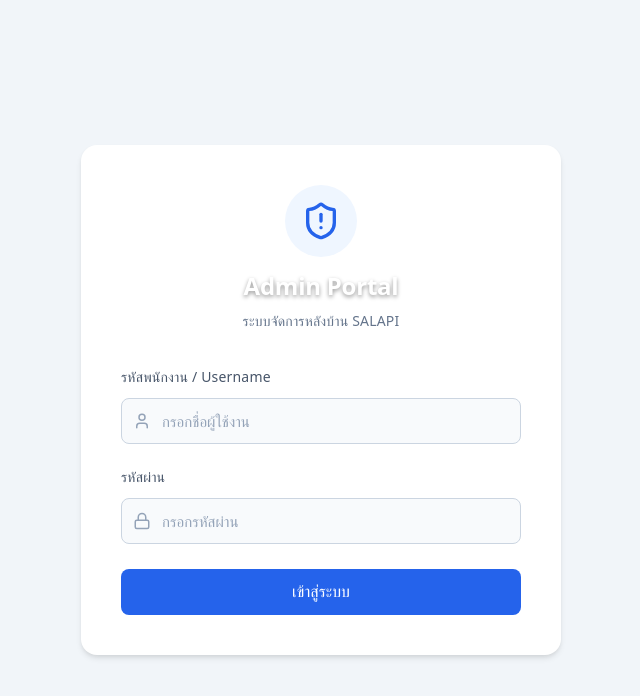
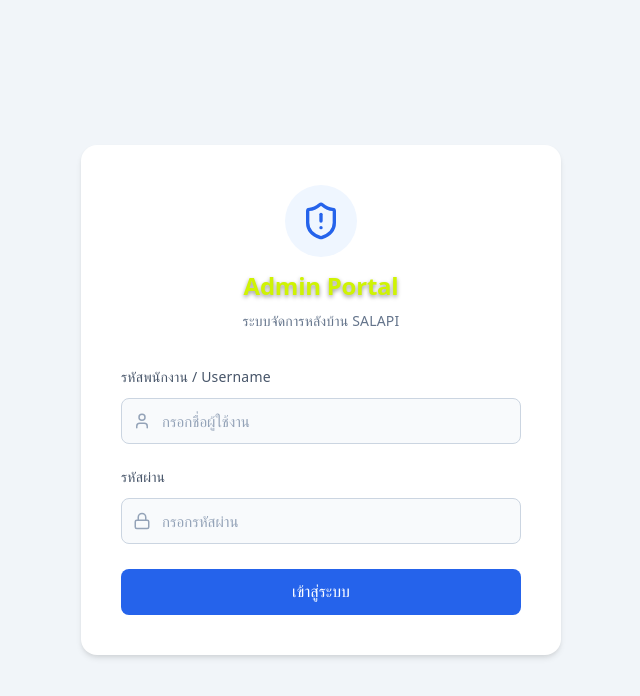
Before and after one commit to 1worldonecredit/banrao-backend, a React (Vite) app: page /login in a window 1280 px wide. Shown: the top 696 px of the page, without its empty margins (319-959 px from the left). Built offline with nearby package versions, Linux system fonts and the light colour scheme; no server answers.

Commit message:
css index

```diff
--- a/src/index.css
+++ b/src/index.css
@@ -67,7 +67,7 @@ body {
    🌟 บังคับสีหัวข้อ (Heading) ทุกหน้าให้เป็นสีสว่างและอ่านง่าย
    ========================================= */
 h1, h2, h3, h4, h5, h6 {
-  color: #ffffff !important; /* บังคับตัวอักษรให้เป็นสีขาวเสมอ ทับ Inline Style */
+  color: #cff303 !important; /* บังคับตัวอักษรให้เป็นสีขาวเสมอ ทับ Inline Style */
   text-shadow: 0 2px 4px rgba(0, 0, 0, 0.4) !important; /* เพิ่มเงาดำบางๆ ด้านหลัง เผื่อเจอพื้นหลังสว่างจะได้ยังอ่านออก */
 }
 
```
